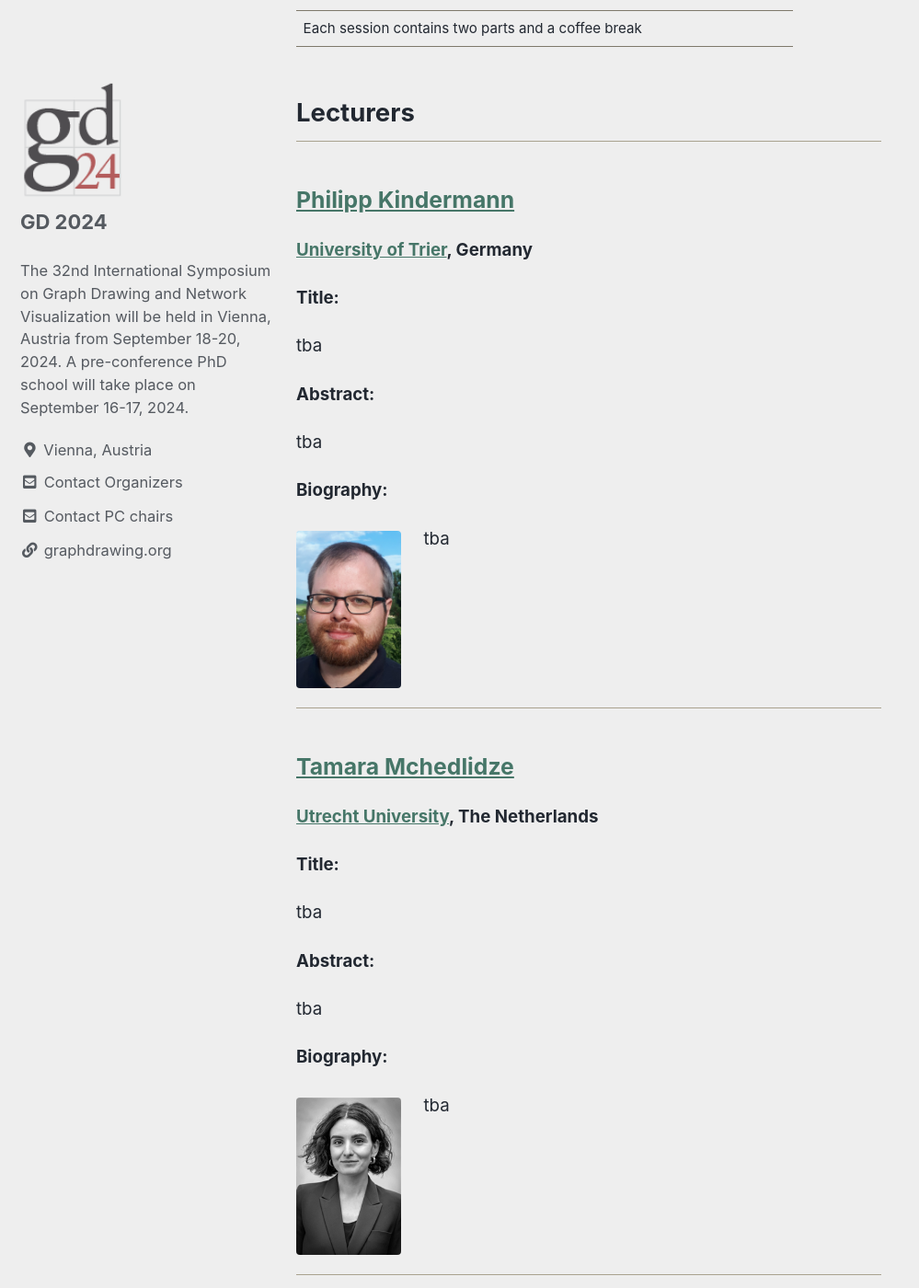
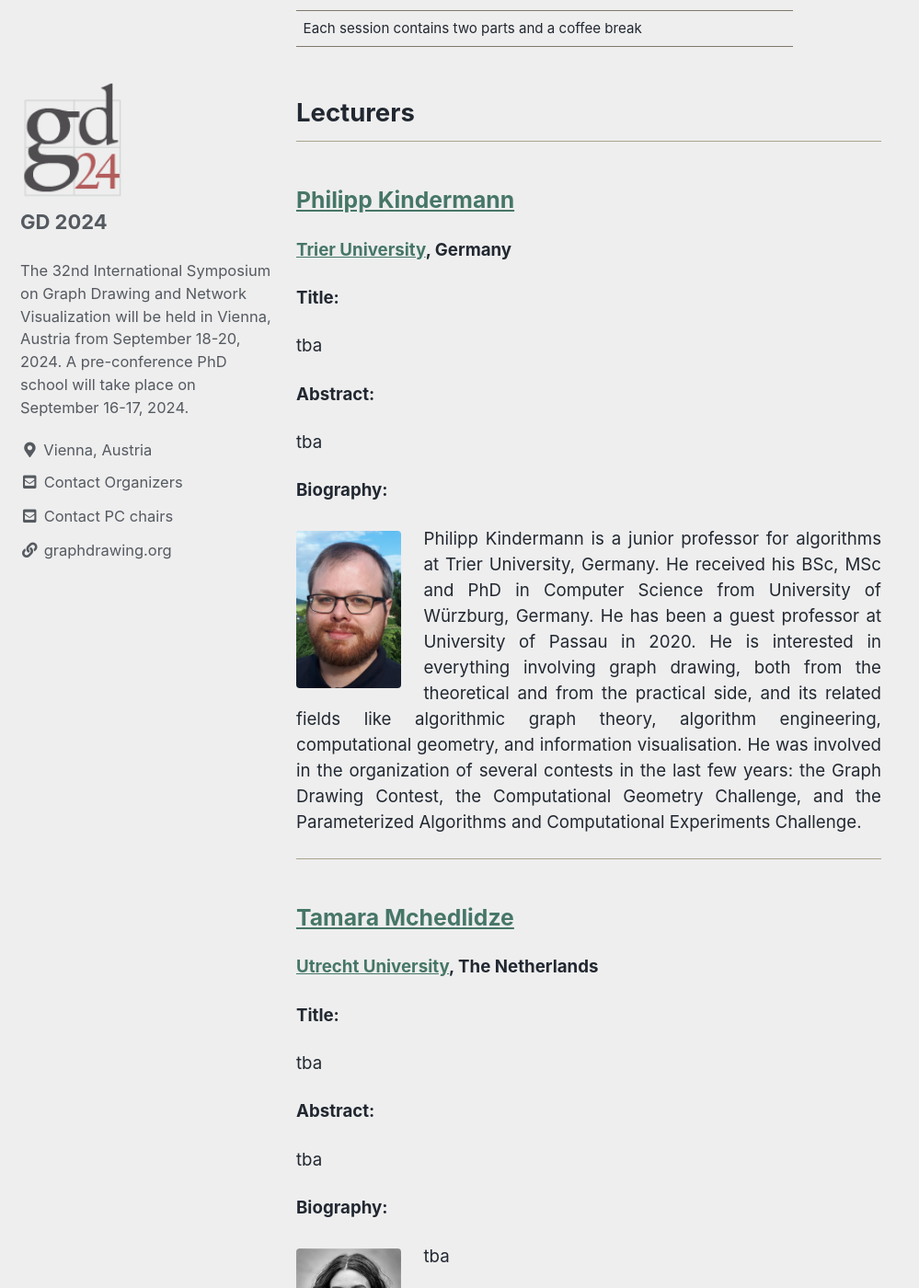
Before and after one commit to graphdrawing/gd2024, a Jekyll site: the page built from pages/school.md, in a window 1280 px wide and 1400 px high, scrolled down 1246 px. Shown: the whole window at 92% size, without its empty margins (0-999 px from the left). Built offline with Jekyll 4.4.1, drawn with Linux system fonts in a browser that asks for light colours; cached includes are drawn as plain includes; some of the changed lines change nothing that is shown.

Commit message:
Update school.md

```diff
--- a/pages/school.md
+++ b/pages/school.md
@@ -61,9 +61,9 @@ The location is accessible by wheelchair and the registration and coffee breaks
 
 ## Lecturers
 
-### [Philipp Kindermann](https://www.uni-trier.de/en/universitaet/fachbereiche-faecher/fachbereich-iv/faecher/informatikwissenschaften/professuren/algorithmik/team/jun-prof-dr-philipp-kindermann)
+### [Philipp Kindermann](https://algo.uni-trier.de/~kindermann)
 
-<p> <strong><a href="https://www.uni-trier.de/">University of Trier</a>, Germany</strong> </p>
+<p> <strong><a href="https://www.uni-trier.de/">Trier University</a>, Germany</strong> </p>
 
 <p> <strong> Title: </strong> </p>
 <p> tba </p>
@@ -77,7 +77,7 @@ The location is accessible by wheelchair and the registration and coffee breaks
   <!-- <footer style="font-size: 12px"></footer> -->
   <!-- <figcaption>Caption goes here</figcaption> -->
 </figure>
-<p> tba </p>
+<p> Philipp Kindermann is a junior professor for algorithms at Trier University, Germany. He received his BSc, MSc and PhD in Computer Science from University of Würzburg, Germany. He has been a guest professor at University of Passau in 2020.  He is interested in everything involving graph drawing, both from the theoretical and from the practical side, and its related fields like algorithmic graph theory, algorithm engineering, computational geometry, and information visualisation. He was involved in the organization of several contests in the last few years: the Graph Drawing Contest, the Computational Geometry Challenge, and the Parameterized Algorithms and Computational Experiments Challenge. </p>
 </div>
 
 <hr>
```
